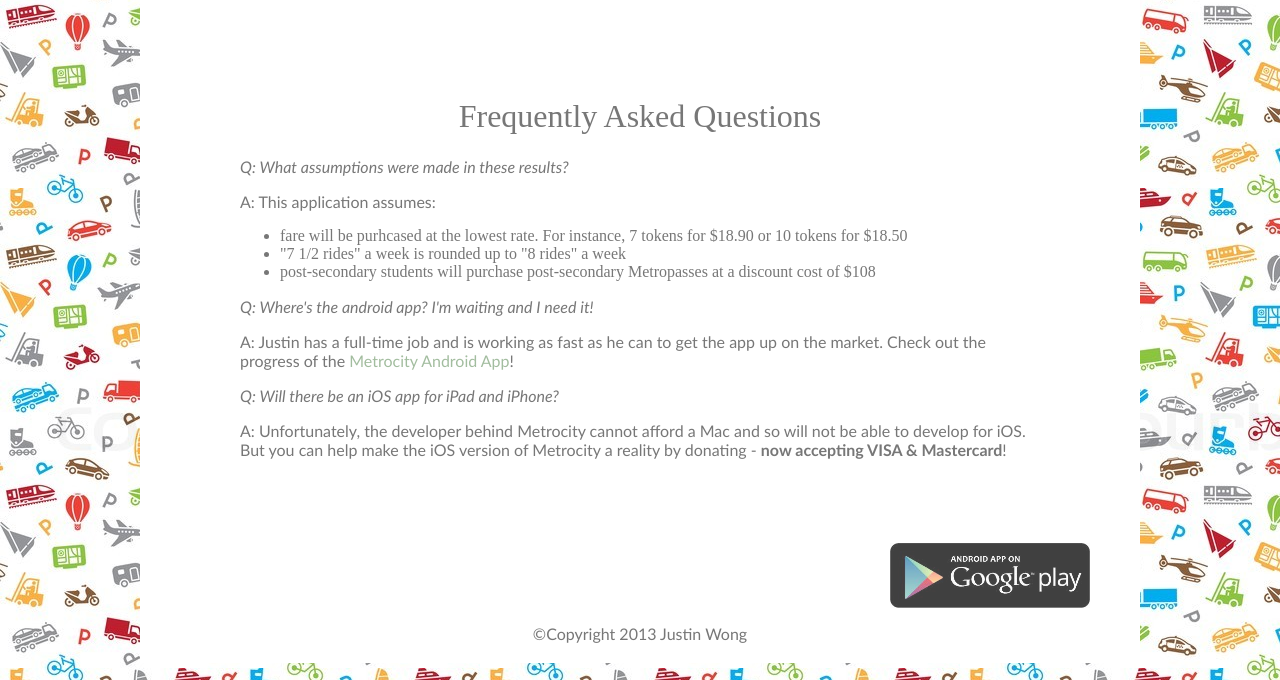
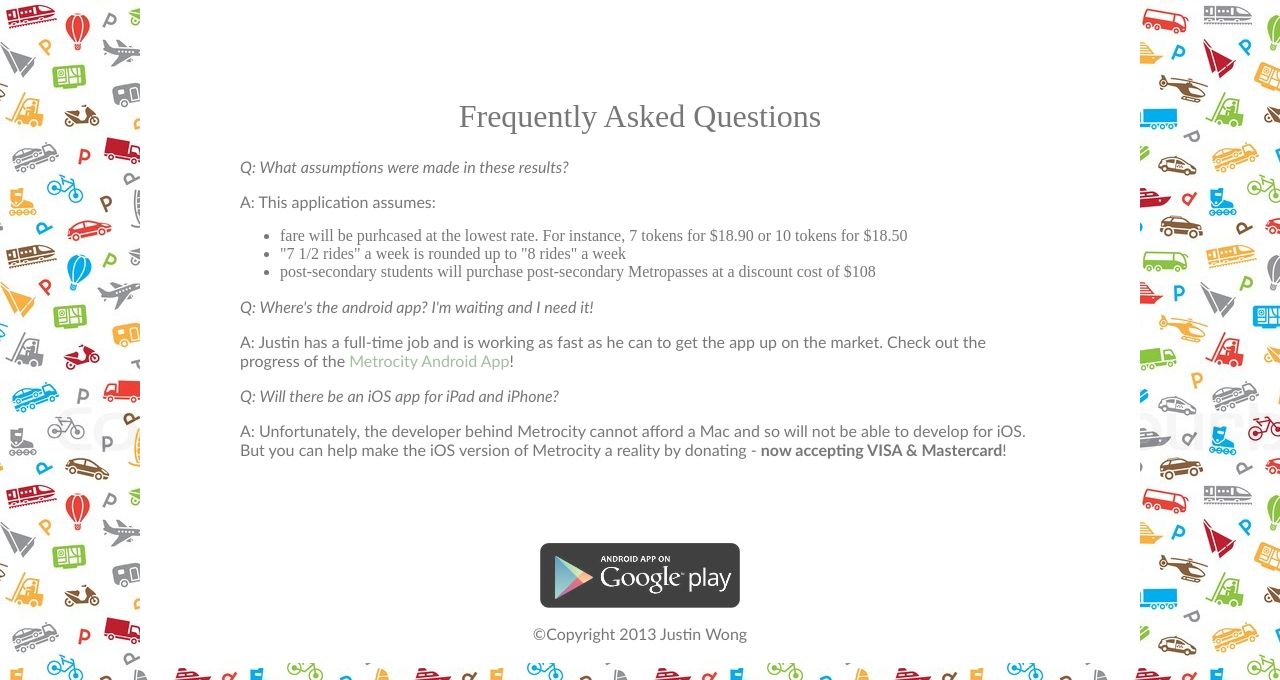
Before and after one commit to JustinSYDE/Metrocity, a plain HTML site: page Metrocity.html in a window 1280 px wide. Shown: the part 1252-1932 px from the top of the page. Drawn offline with nearby package versions, Linux system fonts and the light colour scheme.

Commit message:
Changed location of Google Play button

```diff
--- a/styles/Metrocity.css
+++ b/styles/Metrocity.css
@@ -227,7 +227,7 @@ footer {
 	position: relative;
 	top: -108px;
 	width: 20%;
-	left: 750px;
+	left: 400px;
 	z-index: 1;
 }
 .social {
```
